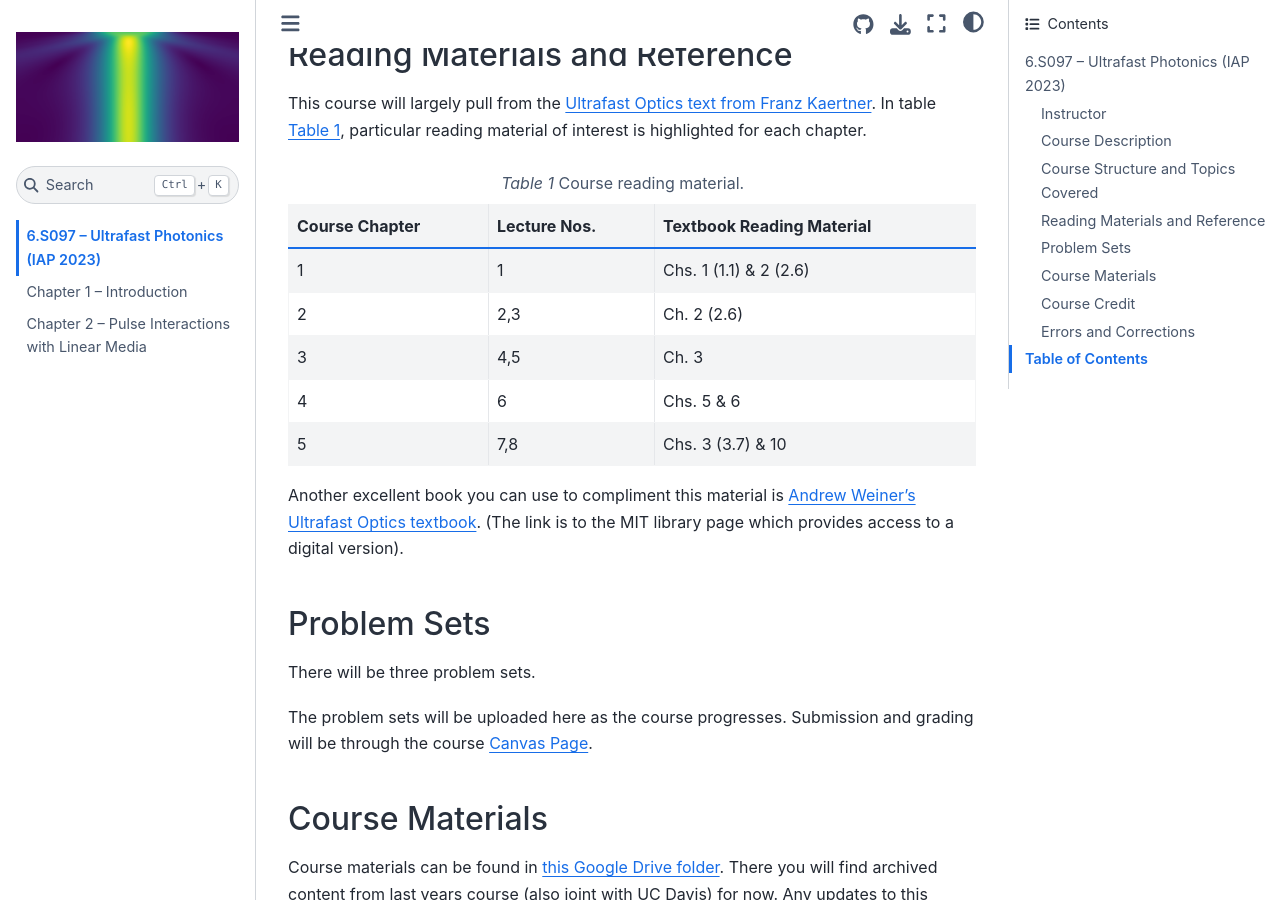
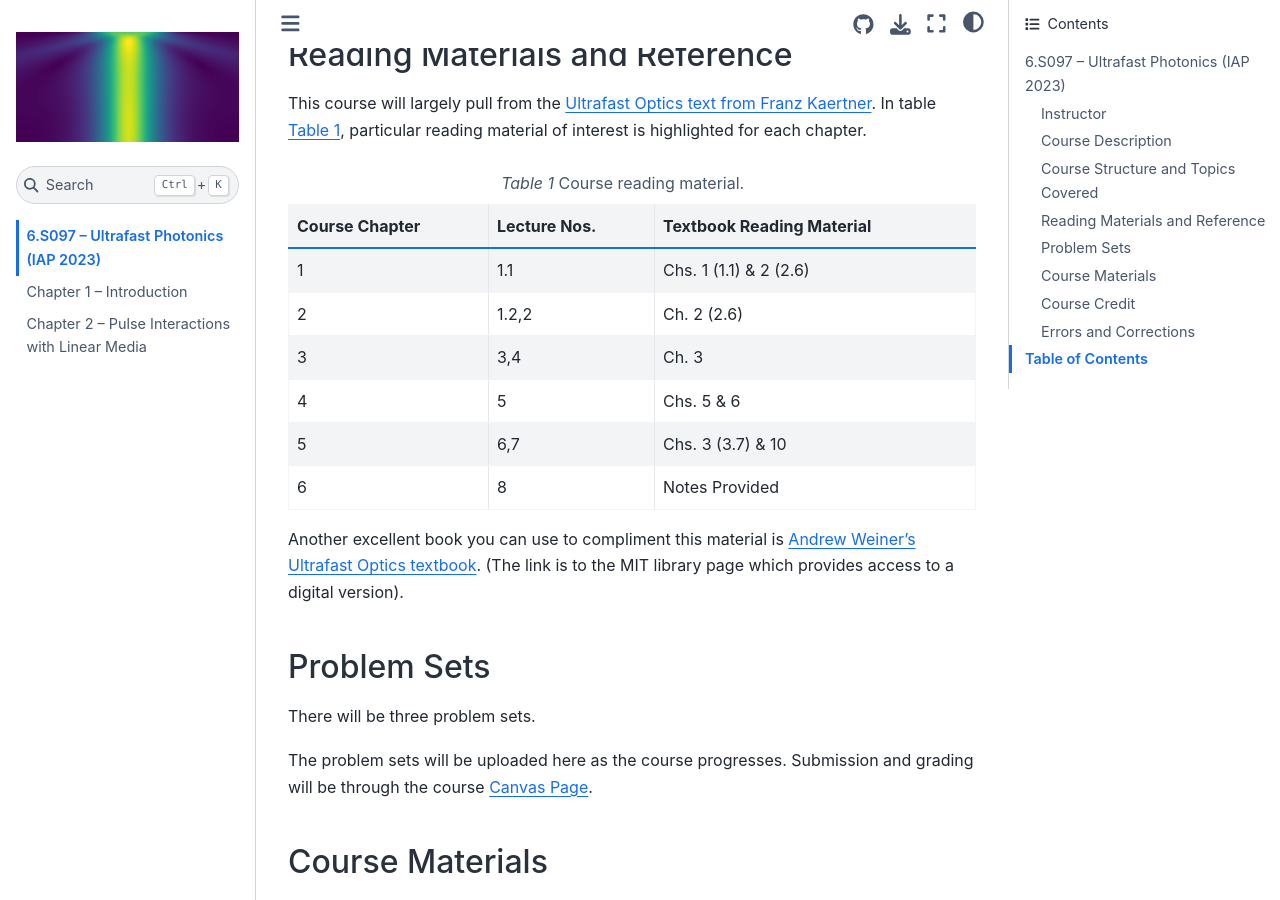
Before and after one commit to dkeathley/JPyBook-6.S097-IAP-Ultrafast-Photonics-Text, a Jupyter Book: the page built from intro.md, in a window 1280 px wide and 900 px high, scrolled down 1925 px. Built offline with Jupyter Book 1.0.4 settings and Sphinx 7.4.7 and the Sphinx Book theme 1.1.4, drawn with Linux system fonts in a browser that asks for light colours; pages that are not in the unit, such as notebooks, are missing from menus.

Commit message:
Updated table of reading material and lecture no.'s

````diff
--- a/intro.md
+++ b/intro.md
@@ -56,11 +56,12 @@ This course will largely pull from the [Ultrafast Optics text from Franz Kaertne
 
 | Course Chapter | Lecture Nos. | Textbook Reading Material|
 | --- | --- | --- |
-| 1 | 1 | Chs. 1 (1.1) & 2 (2.6)|
-| 2 | 2,3 | Ch. 2 (2.6) |
-| 3 | 4,5 | Ch. 3 |
-| 4 | 6 | Chs. 5 & 6 |
-| 5 | 7,8 | Chs. 3 (3.7) & 10 |
+| 1 | 1.1 | Chs. 1 (1.1) & 2 (2.6)|
+| 2 | 1.2,2 | Ch. 2 (2.6) |
+| 3 | 3,4 | Ch. 3 |
+| 4 | 5 | Chs. 5 & 6 |
+| 5 | 6,7 | Chs. 3 (3.7) & 10 |
+|6 | 8 | Notes Provided |
 
 ```
 
````
